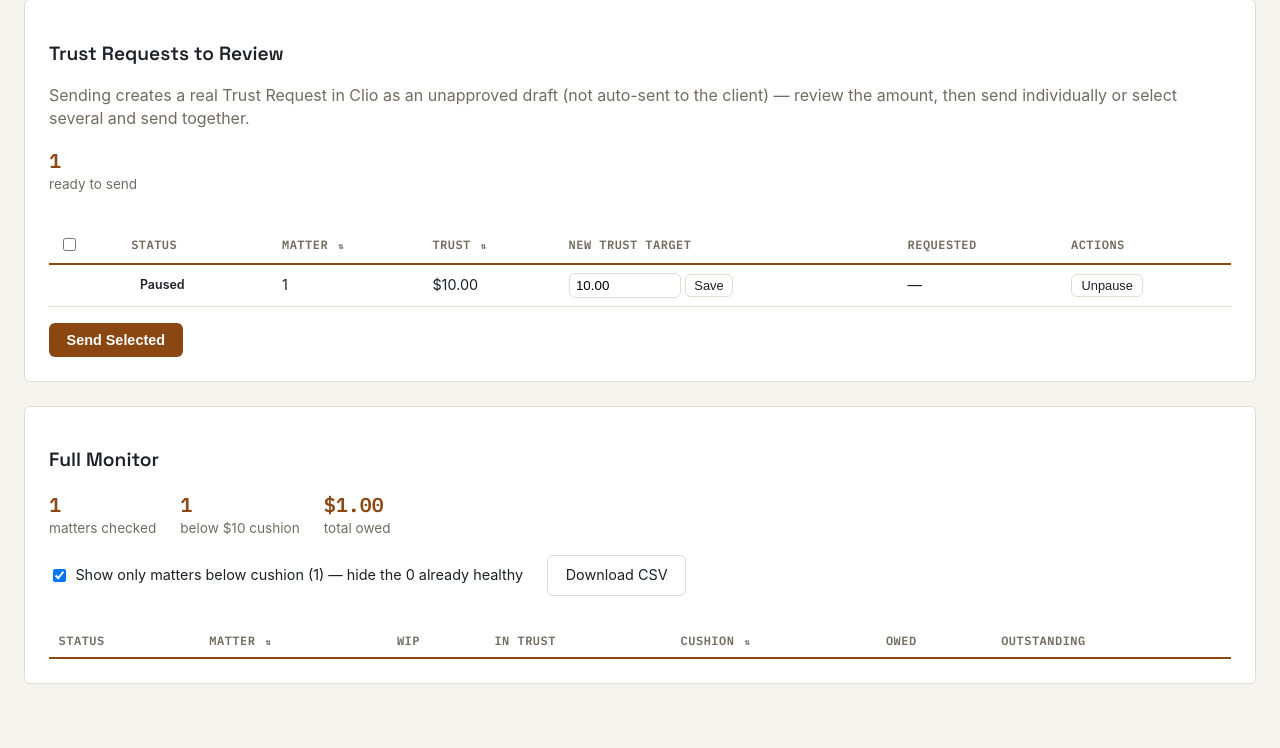
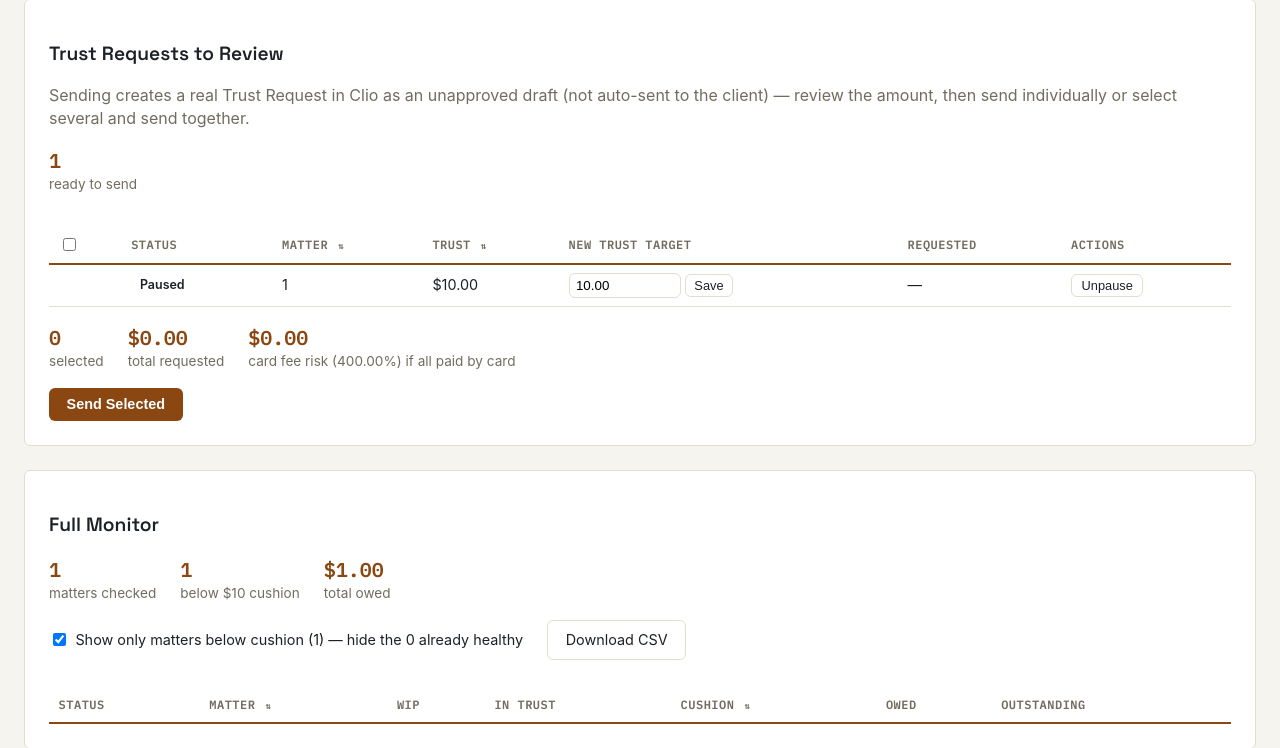
Before and after one commit to tcwalker5/clio, a FastAPI app: template src/web/templates/trust.html in a window 1280 px wide. Shown: the part 185-933 px from the top of the page. Run offline with FastAPI, Linux system fonts and the light colour scheme; the template is opened without the code that fills it: most values are stand-ins (such as "Sample title", 1, 10 or a date in 2020).

Commit message:
Show total requested + credit card fee exposure for selected trust requests
Live-updating summary under the review table: count selected, total dollar
amount, and estimated card processing fee risk (2.95%, Clio Payments'
surcharge rate) if those clients pay by card — trust deposits can't legally
pass that fee to the client, so the firm absorbs it. Purely informational,
recalculated client-side as checkboxes change; not applied to any request
amount or persisted anywhere.

```diff
--- a/src/web/routes_trust.py
+++ b/src/web/routes_trust.py
@@ -69,6 +69,7 @@ def _load_home(request: Request, **overrides):
         total_owed=total_owed,
         trust_minimum=trust_monitor.TRUST_MINIMUM,
         action_gate=trust_monitor.ACTION_GATE,
+        card_fee_rate=trust_monitor.CARD_FEE_RATE,
         candidates=candidates_sorted,
         to_send_count=to_send_count,
     )
--- a/src/web/templates/trust.html
+++ b/src/web/templates/trust.html
@@ -34,7 +34,8 @@
       <tr>
         <td>
           {% if c.state == "candidate" %}
-          <input type="checkbox" name="matter_ids" value="{{ c.matter_id }}" form="bulk-send-form">
+          <input type="checkbox" name="matter_ids" value="{{ c.matter_id }}" form="bulk-send-form"
+                 data-amount="{{ c.requested_amount }}" onchange="updateSelectionSummary()">
           {% endif %}
         </td>
         <td>
@@ -85,7 +86,13 @@
   </table>
   </div>
 
-  <form id="bulk-send-form" method="post" action="/trust/send-selected" style="margin-top:1rem;"
+  <div class="summary-bar" style="margin-top:1rem;">
+    <div class="summary-stat"><strong id="selected-count">0</strong>selected</div>
+    <div class="summary-stat"><strong id="selected-total">$0.00</strong>total requested</div>
+    <div class="summary-stat"><strong id="selected-fee">$0.00</strong>card fee risk ({{ "%.2f"|format(card_fee_rate * 100) }}%) if all paid by card</div>
+  </div>
+
+  <form id="bulk-send-form" method="post" action="/trust/send-selected" style="margin-top:0.75rem;"
         onsubmit="return confirm('Send trust requests for every checked matter? This creates real drafts in Clio.');">
     <button type="submit">Send Selected</button>
   </form>
@@ -94,8 +101,22 @@
   {% endif %}
 </div>
 <script>
+const CARD_FEE_RATE = {{ card_fee_rate }};
+
 function toggleAll(master) {
   document.querySelectorAll('input[name="matter_ids"]').forEach((cb) => { cb.checked = master.checked; });
+  updateSelectionSummary();
+}
+
+function updateSelectionSummary() {
+  const checked = document.querySelectorAll('input[name="matter_ids"]:checked');
+  let total = 0;
+  checked.forEach((cb) => { total += parseFloat(cb.dataset.amount || "0"); });
+  const fee = total * CARD_FEE_RATE;
+  const fmt = (n) => "$" + n.toLocaleString("en-US", { minimumFractionDigits: 2, maximumFractionDigits: 2 });
+  document.getElementById("selected-count").textContent = checked.length;
+  document.getElementById("selected-total").textContent = fmt(total);
+  document.getElementById("selected-fee").textContent = fmt(fee);
 }
 
 function sortTable(tableId, colIndex, type, headerEl) {
```
Also changed, not shown: src/trust_monitor.py (+9 -2 lines).
